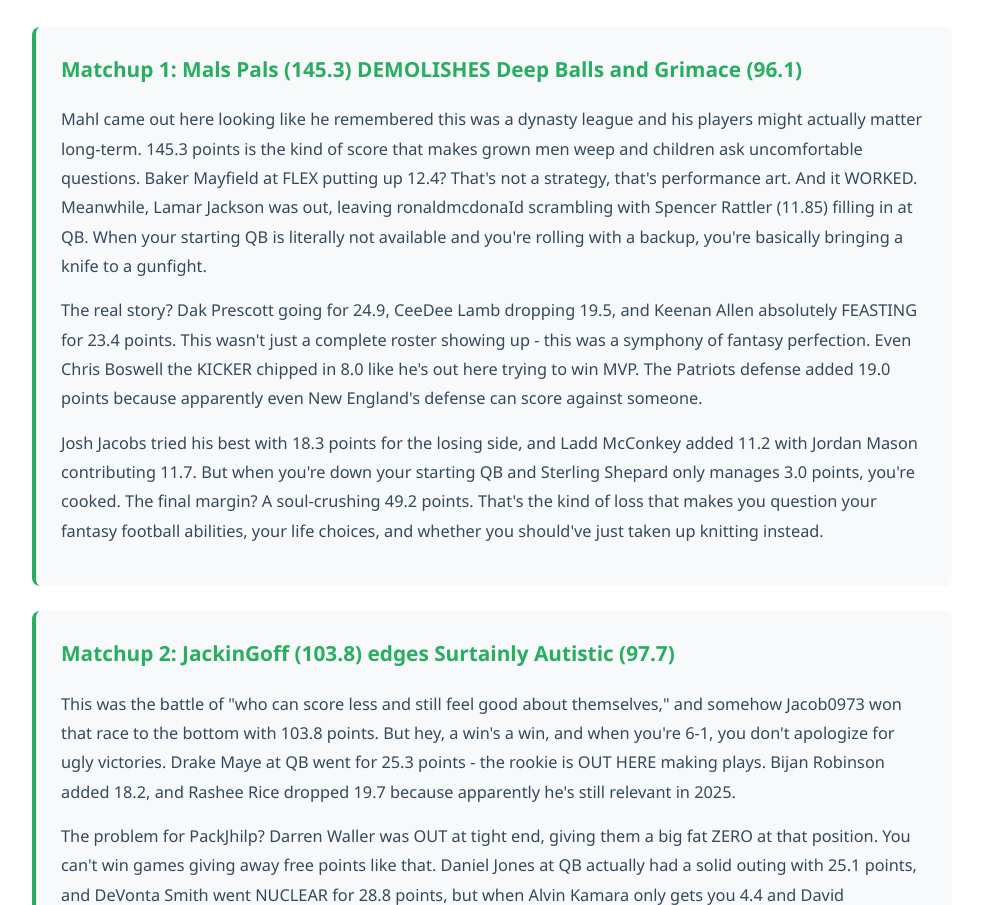
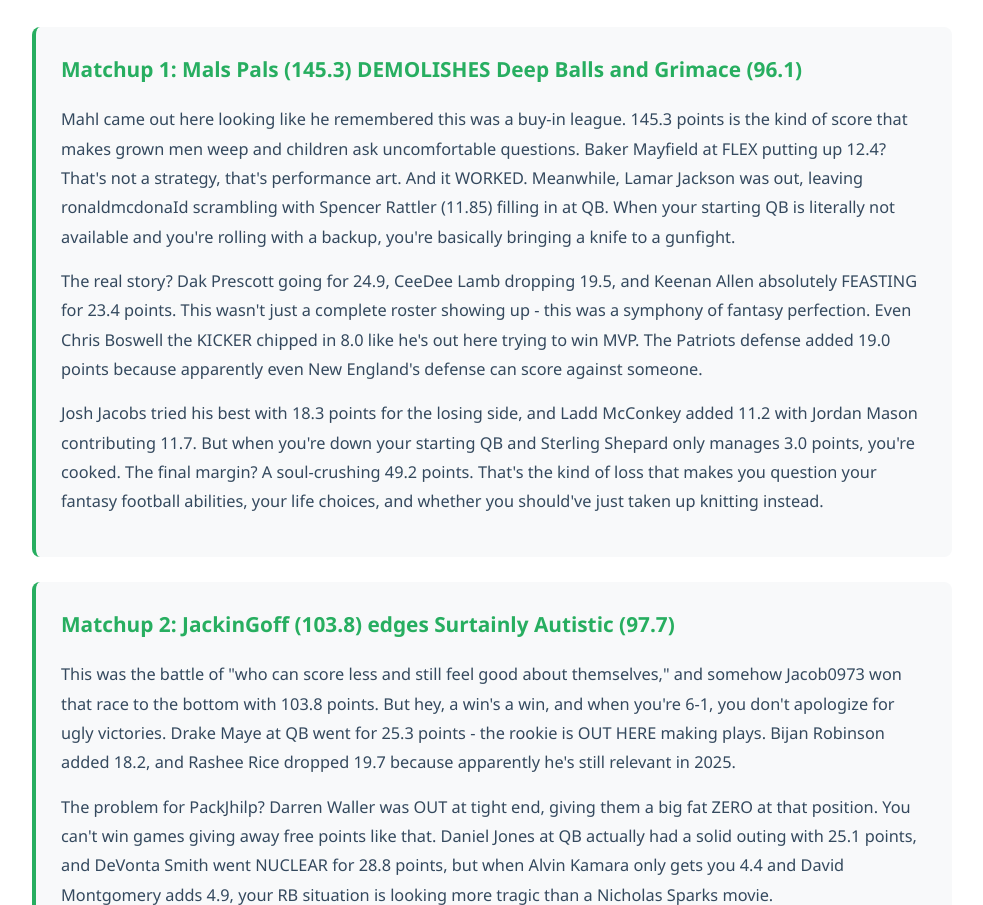
Before and after one commit to dx2v7bx4cy-prog/SleeperLeague, a plain HTML site: page index.html in a window 1280 px wide. Shown: the part 838-1743 px from the top of the page, without its empty margins (148-1131 px from the left). Drawn offline with Linux system fonts and the light colour scheme.

Commit message:
Update index.html

```diff
--- a/index.html
+++ b/index.html
@@ -409,7 +409,7 @@
 
             <div class="matchup">
                 <h4>Matchup 1: Mals Pals (145.3) DEMOLISHES Deep Balls and Grimace (96.1)</h4>
-                <p>Mahl came out here looking like he remembered this was a dynasty league and his players might actually matter long-term. 145.3 points is the kind of score that makes grown men weep and children ask uncomfortable questions. Baker Mayfield at FLEX putting up 12.4? That's not a strategy, that's performance art. And it WORKED. Meanwhile, Lamar Jackson was out, leaving ronaldmcdonaId scrambling with Spencer Rattler (11.85) filling in at QB. When your starting QB is literally not available and you're rolling with a backup, you're basically bringing a knife to a gunfight.</p>
+                <p>Mahl came out here looking like he remembered this was a buy-in league. 145.3 points is the kind of score that makes grown men weep and children ask uncomfortable questions. Baker Mayfield at FLEX putting up 12.4? That's not a strategy, that's performance art. And it WORKED. Meanwhile, Lamar Jackson was out, leaving ronaldmcdonaId scrambling with Spencer Rattler (11.85) filling in at QB. When your starting QB is literally not available and you're rolling with a backup, you're basically bringing a knife to a gunfight.</p>
                 <p>The real story? Dak Prescott going for 24.9, CeeDee Lamb dropping 19.5, and Keenan Allen absolutely FEASTING for 23.4 points. This wasn't just a complete roster showing up - this was a symphony of fantasy perfection. Even Chris Boswell the KICKER chipped in 8.0 like he's out here trying to win MVP. The Patriots defense added 19.0 points because apparently even New England's defense can score against someone.</p>
                 <p>Josh Jacobs tried his best with 18.3 points for the losing side, and Ladd McConkey added 11.2 with Jordan Mason contributing 11.7. But when you're down your starting QB and Sterling Shepard only manages 3.0 points, you're cooked. The final margin? A soul-crushing 49.2 points. That's the kind of loss that makes you question your fantasy football abilities, your life choices, and whether you should've just taken up knitting instead.</p>
             </div>
```
